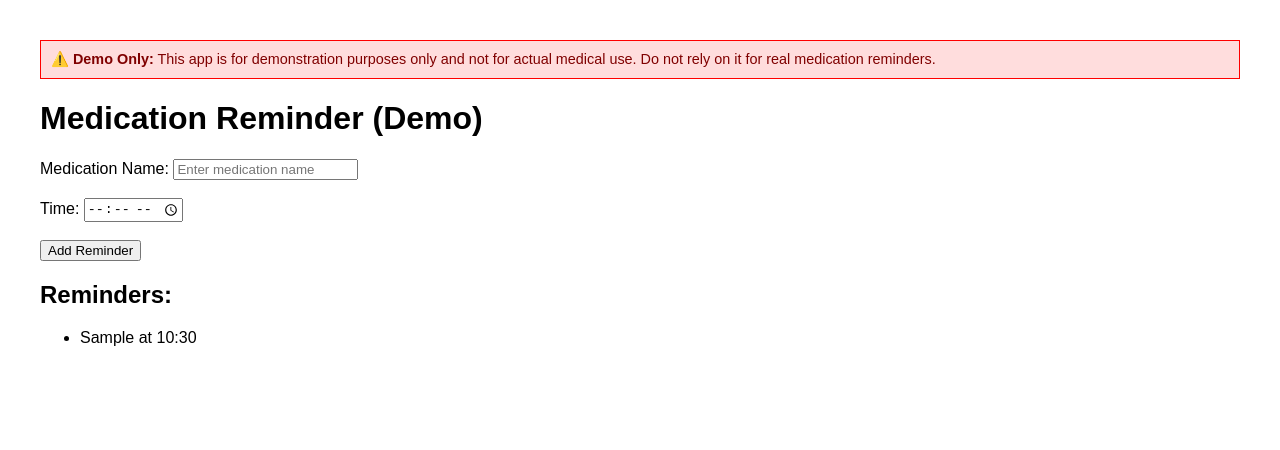
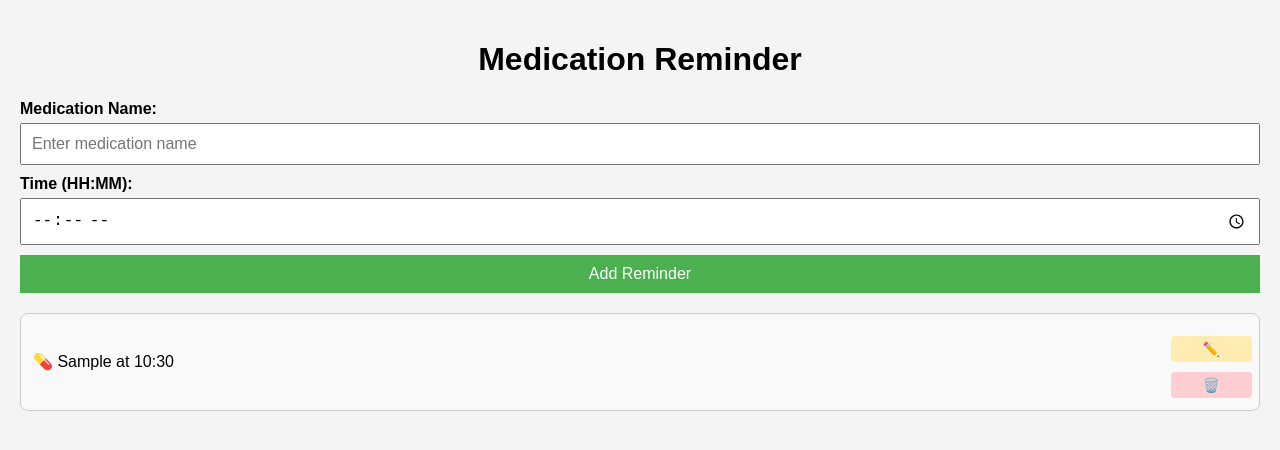
Before and after one commit to rbiagios/medication-reminder, a website: page docs/index.html in a window 1280 px wide. Both pictures are taken after typing "Sample", "10:30" into the empty fields and a click on the button "Add Reminder". Drawn offline with Linux system fonts and the light colour scheme.

Commit message:
Added edit/delete features and improved spacing

```diff
--- a/docs/index.html
+++ b/docs/index.html
@@ -1,93 +1,143 @@
 <!DOCTYPE html>
 <html lang="en">
 <head>
-  <meta charset="UTF-8" />
-  <meta name="viewport" content="width=device-width, initial-scale=1.0"/>
-  <title>Medication Reminder (Demo)</title>
-
-  <!-- PWA Manifest -->
-  <!-- PWA Manifest -->
-  <link rel="manifest" href="manifest.json">
-
+    <meta charset="UTF-8">
+    <meta name="viewport" content="width=device-width, initial-scale=1.0">
+    <title>Medication Reminder</title>
     <style>
         body {
             font-family: Arial, sans-serif;
-      margin: 20px;
+            margin: 0;
             padding: 20px;
-      background-color: white;
-      color: black;
+            background-color: #f4f4f4;
         }
-    .disclaimer {
-      background: #ffdddd;
-      border: 1px solid red;
+
+        h1 {
+            text-align: center;
+        }
+
+        label {
+            display: block;
+            margin-top: 10px;
+            font-weight: bold;
+        }
+
+        input, button {
             padding: 10px;
-      margin-bottom: 20px;
-      font-size: 0.9em;
-      color: #800000;
+            margin-top: 5px;
+            width: 100%;
+            box-sizing: border-box;
+            font-size: 16px;
+        }
+
+        button {
+            cursor: pointer;
+            background-color: #4CAF50;
+            color: white;
+            border: none;
+            margin-top: 10px;
+        }
+
+        #remindersList {
+            list-style: none;
+            padding: 0;
+            margin-top: 20px;
+        }
+
+        #remindersList li {
+            display: flex;
+            justify-content: space-between;
+            align-items: center;
+            padding: 12px;
+            margin-bottom: 10px; /* space between each item */
+            border: 1px solid #ccc;
+            border-radius: 8px;
+            background-color: #f9f9f9;
+        }
+
+        .edit-btn, .delete-btn {
+            margin-left: 5px;
+            padding: 5px 8px;
+            font-size: 14px;
+            border: none;
+            border-radius: 4px;
+            cursor: pointer;
+        }
+
+        .edit-btn {
+            background-color: #ffecb3;
+        }
+
+        .delete-btn {
+            background-color: #ffcdd2;
         }
     </style>
-  <!-- App Icons -->
-  <link rel="icon" type="image/png" sizes="192x192" href="icons/icon-192.png">
-  <link rel="icon" type="image/png" sizes="512x512" href="icons/icon-512.png">
-
-  <!-- For Apple devices (optional but recommended) -->
-  <link rel="apple-touch-icon" sizes="192x192" href="icons/icon-192.png">
-  <link rel="apple-touch-icon" sizes="512x512" href="icons/icon-512.png">
 </head>
 <body>
-  <!-- Disclaimer -->
-  <div class="disclaimer">
-    ⚠️ <strong>Demo Only:</strong> This app is for demonstration purposes only and not for actual medical use.
-    Do not rely on it for real medication reminders.
-  </div>
+    <h1>Medication Reminder</h1>
 
-  <h1>Medication Reminder (Demo)</h1>
+    <label for="medName">Medication Name:</label>
+    <input type="text" id="medName" placeholder="Enter medication name">
 
-  <label>Medication Name:</label>
-  <input type="text" id="medName" placeholder="Enter medication name"><br><br>
+    <label for="medTime">Time (HH:MM):</label>
+    <input type="time" id="medTime">
 
-  <label>Time:</label>
-  <input type="time" id="medTime"><br><br>
+    <button id="addMedBtn">Add Reminder</button>
 
-  <button id="addBtn">Add Reminder</button>
-
-  <h2>Reminders:</h2>
-  <ul id="reminderList"></ul>
+    <ul id="remindersList"></ul>
 
     <script>
-    // Load saved reminders from localStorage
-    const reminderList = document.getElementById("reminderList");
-    const reminders = JSON.parse(localStorage.getItem("reminders_demo")) || [];
+        const medNameInput = document.getElementById('medName');
+        const medTimeInput = document.getElementById('medTime');
+        const addMedBtn = document.getElementById('addMedBtn');
+        const remindersList = document.getElementById('remindersList');
 
-    function renderReminders() {
-      reminderList.innerHTML = "";
+        let reminders = JSON.parse(localStorage.getItem('reminders')) || [];
+
+        function displayReminders() {
+            remindersList.innerHTML = '';
             reminders.forEach((reminder, index) => {
-        const li = document.createElement("li");
-        li.textContent = `${reminder.name} at ${reminder.time}`;
-        reminderList.appendChild(li);
+                const li = document.createElement('li');
+                li.innerHTML = `
+                    <span>💊 ${reminder.name} at ${reminder.time}</span>
+                    <span>
+                        <button class="edit-btn" onclick="editReminder(${index})">✏️</button>
+                        <button class="delete-btn" onclick="deleteReminder(${index})">🗑️</button>
+                    </span>
+                `;
+                remindersList.appendChild(li);
             });
         }
 
-    document.getElementById("addBtn").addEventListener("click", () => {
-      const name = document.getElementById("medName").value.trim();
-      const time = document.getElementById("medTime").value;
-      if (!name || !time) return;
+        function deleteReminder(index) {
+            reminders.splice(index, 1);
+            localStorage.setItem('reminders', JSON.stringify(reminders));
+            displayReminders();
+        }
+
+        function editReminder(index) {
+            const newName = prompt("Edit medication name:", reminders[index].name);
+            const newTime = prompt("Edit medication time (HH:MM):", reminders[index].time);
+            if (newName && newTime) {
+                reminders[index] = { name: newName, time: newTime };
+                localStorage.setItem('reminders', JSON.stringify(reminders));
+                displayReminders();
+            }
+        }
+
+        addMedBtn.addEventListener('click', () => {
+            const name = medNameInput.value.trim();
+            const time = medTimeInput.value;
+            if (name && time) {
                 reminders.push({ name, time });
-      localStorage.setItem("reminders_demo", JSON.stringify(reminders));
-      renderReminders();
-      document.getElementById("medName").value = "";
-      document.getElementById("medTime").value = "";
+                localStorage.setItem('reminders', JSON.stringify(reminders));
+                displayReminders();
+                medNameInput.value = '';
+                medTimeInput.value = '';
+            }
         });
 
-    renderReminders();
-
-    // Register service worker for PWA
-    if ("serviceWorker" in navigator) {
-      navigator.serviceWorker.register("service-worker.js")
-        .then(() => console.log("Service Worker Registered"))
-        .catch(err => console.error("SW registration failed:", err));
-    }
+        displayReminders();
     </script>
-  <!-- Trigger Vercel deployment -->
 </body>
 </html>
```
Lines whose indentation alone changed are shown as unchanged.
